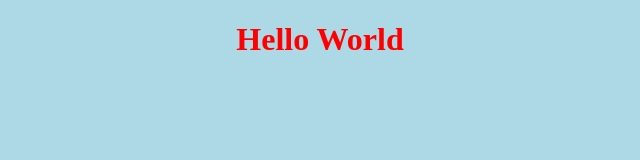
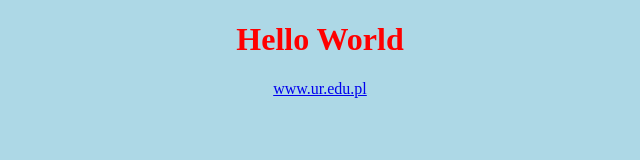
Before and after one commit to DawidWojciechowski/przyk-adowe_repo, a plain HTML site: page index.html in a window 1280 px wide. Shown: the whole page, without its empty margins (320-960 px from the left). Drawn offline with Linux system fonts and the light colour scheme.

Commit message:
Feature_1:UR Link

```diff
--- a/css/style.css
+++ b/css/style.css
@@ -1,5 +1,6 @@
 body {
   background-color: lightblue;
+text-align: center;
 }
 
 h1 {
--- a/index.html
+++ b/index.html
@@ -13,6 +13,6 @@
 
 <body>
 <h1>Hello World</h1>
-
+ <a href="www.ur.edu.pl">www.ur.edu.pl</a>
 </body>
 </html>
```
Also changed, not shown: 1 other file.
